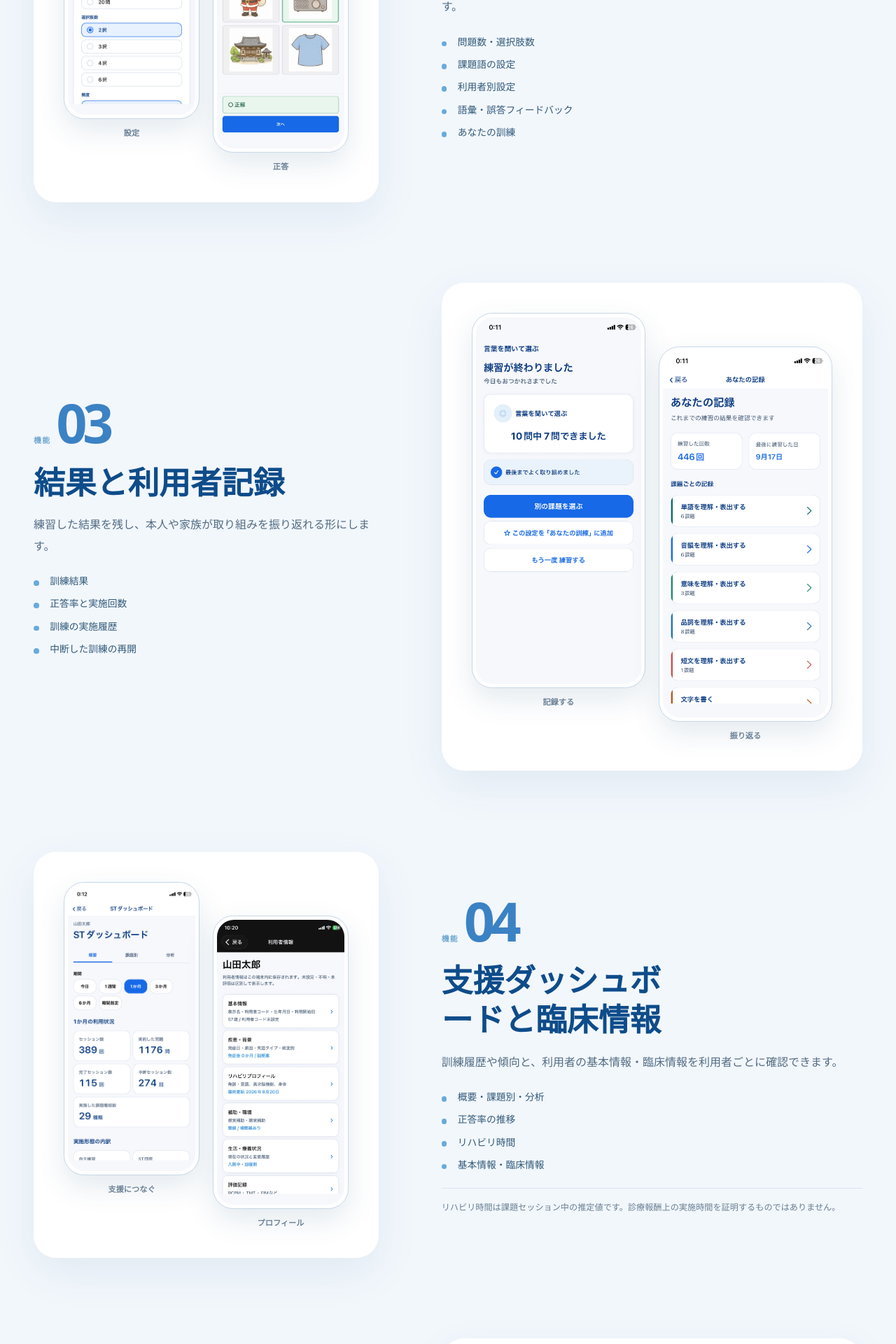
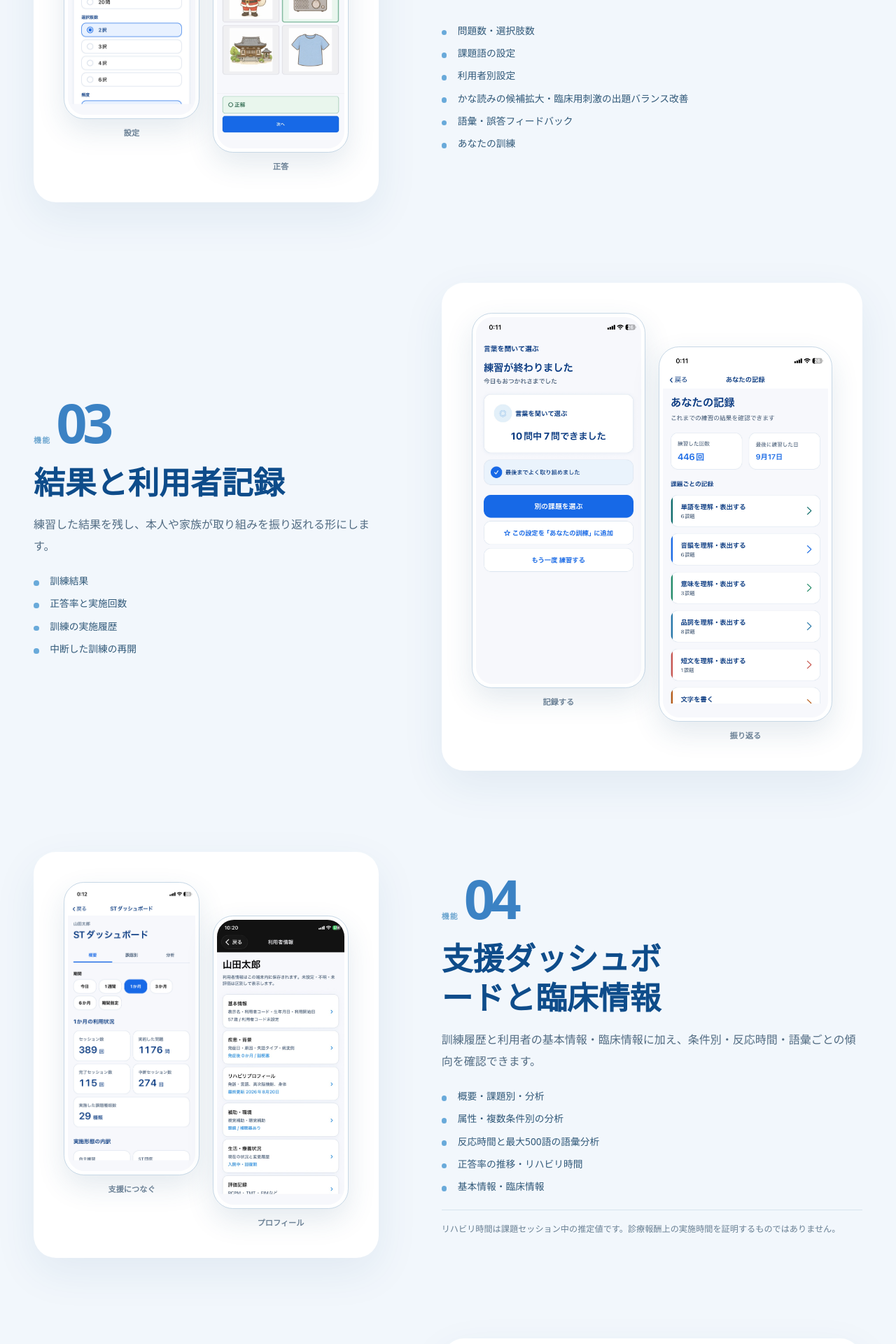
Before and after one commit to retalk-development/retalk-official-web, a Next.js app: page /features in a window 1280 px wide. Shown: the part 2380-4300 px from the top of the page at 70% size. Built offline with nearby package versions, Linux system fonts and the light colour scheme; no server answers.

Commit message:
feat(web): reflect public Ver.1.4 in src/app/features/page.tsx

```diff
--- a/src/app/features/page.tsx
+++ b/src/app/features/page.tsx
@@ -40,7 +40,7 @@ const categories: readonly FeatureCategory[] = [
     number: "02",
     title: "訓練設定とフィードバック",
     lead: "課題と利用者に合わせて内容を調整し、回答後の確認まで取り組みやすく整えます。",
-    items: ["問題数・選択肢数", "課題語の設定", "利用者別設定", "語彙・誤答フィードバック", "あなたの訓練"],
+    items: ["問題数・選択肢数", "課題語の設定", "利用者別設定", "かな読みの候補拡大・臨床用刺激の出題バランス改善", "語彙・誤答フィードバック", "あなたの訓練"],
     screens: [productScreens.trainingSetupTop, productScreens.trainingCorrect],
   },
   {
@@ -55,8 +55,8 @@ const categories: readonly FeatureCategory[] = [
     id: "dashboard-profile",
     number: "04",
     title: "支援ダッシュボードと臨床情報",
-    lead: "訓練履歴や傾向と、利用者の基本情報・臨床情報を利用者ごとに確認できます。",
-    items: ["概要・課題別・分析", "正答率の推移", "リハビリ時間", "基本情報・臨床情報"],
+    lead: "訓練履歴と利用者の基本情報・臨床情報に加え、条件別・反応時間・語彙ごとの傾向を確認できます。",
+    items: ["概要・課題別・分析", "属性・複数条件別の分析", "反応時間と最大500語の語彙分析", "正答率の推移・リハビリ時間", "基本情報・臨床情報"],
     screens: [productScreens.stDashboard, productScreens.userInfo],
     note: "リハビリ時間は課題セッション中の推定値です。診療報酬上の実施時間を証明するものではありません。",
   },
@@ -99,7 +99,7 @@ const categories: readonly FeatureCategory[] = [
     id: "research-mode",
     number: "09",
     title: "研究モード（試験提供）",
-    lead: "研究用の訓練・評価・設定・履歴とデータ書き出しを、Ver.1.4で試験提供中です。",
+    lead: "研究用の訓練・評価・設定・履歴とデータ書き出しを試験提供中です。Ver.1.4で書き出し導線を整理しました。",
     items: ["研究用の訓練・評価", "研究設定", "研究履歴", "研究用CSVの書き出し"],
     screens: [productScreens.stSupportMenu],
     note: "試験提供は、研究用途としての妥当性や動作を保証するものではありません。",
```
